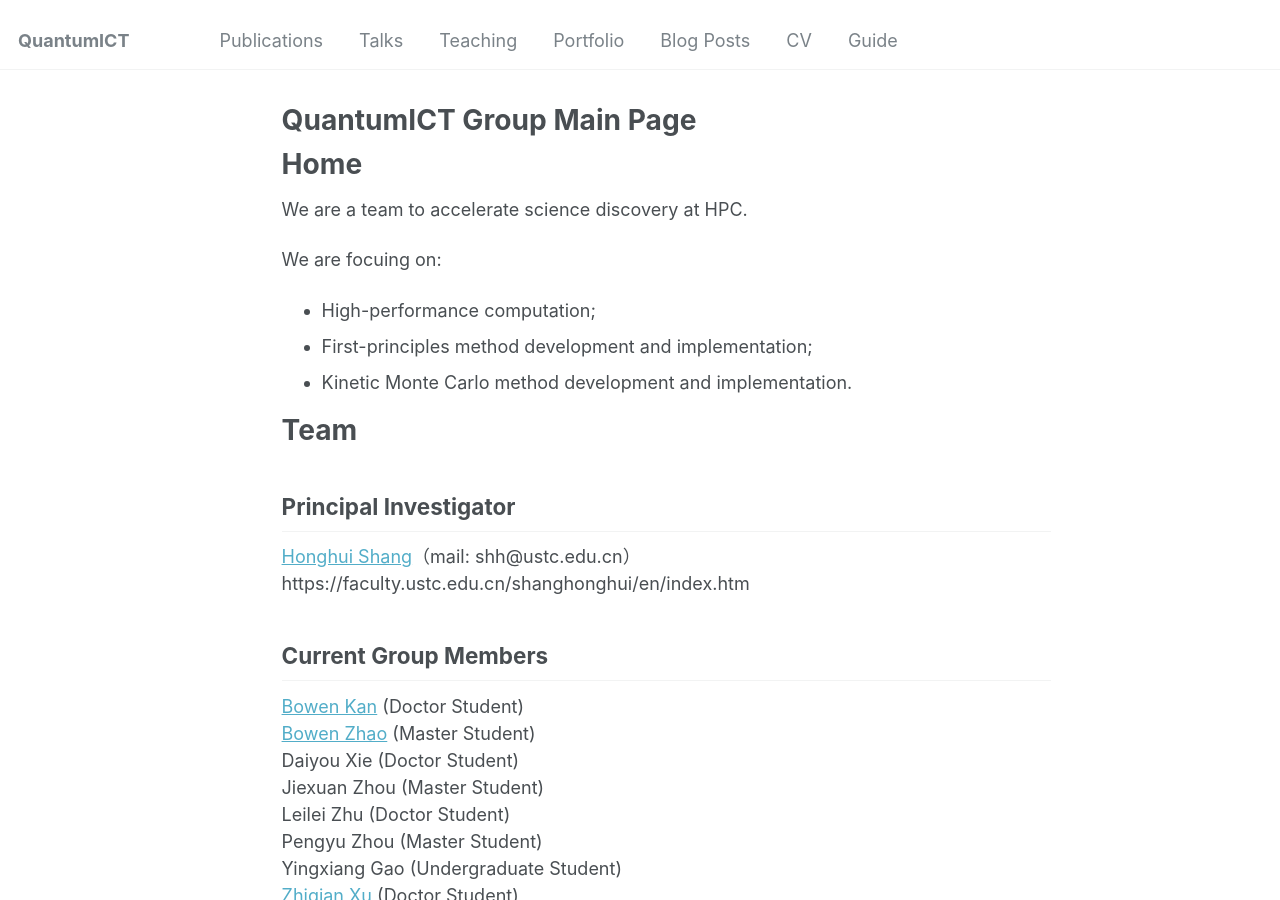
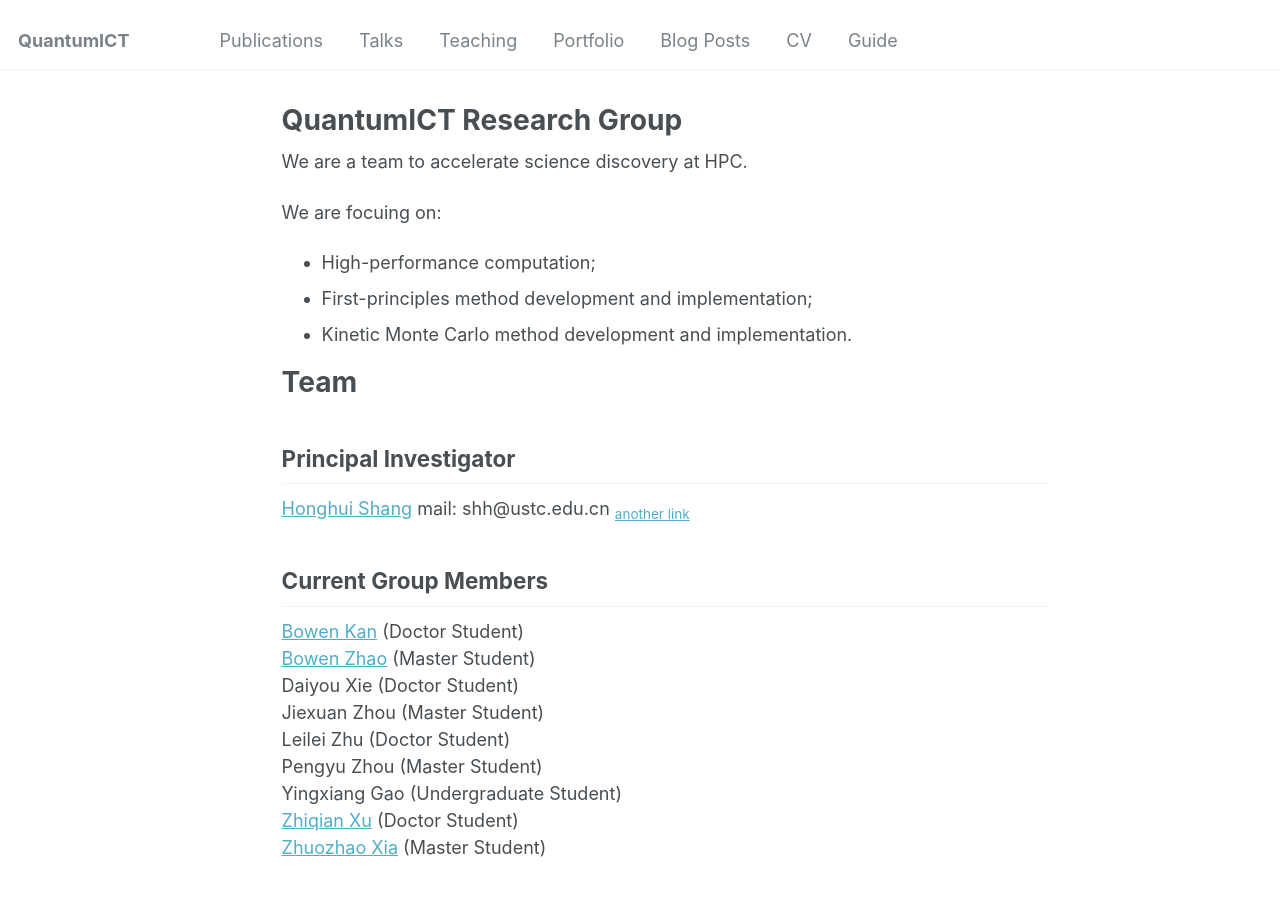
Before and after one commit to QuantumICT/mainpage-old, a Jekyll site: the page built from _pages/about.md, in a window 1280 px wide and 900 px high. Built offline with Jekyll 4.4.1, drawn with Linux system fonts in a browser that asks for light colours.

Commit message:
Update about.md

```diff
--- a/_pages/about.md
+++ b/_pages/about.md
@@ -1,13 +1,12 @@
 ---
 permalink: /
-title: "QuantumICT Group Main Page"
+title: "QuantumICT Research Group"
 author_profile: false
 redirect_from:
   - /about/
   - /about.html
 ---
 
-# Home
 We are a team to accelerate science discovery at HPC.
 
 We are focuing on:
@@ -20,8 +19,8 @@ We are focuing on:
 
 ## Principal Investigator
 
-[Honghui Shang](http://www.hfnl.ustc.edu.cn/detail?id=21014)（mail: shh@ustc.edu.cn）
-https://faculty.ustc.edu.cn/shanghonghui/en/index.htm
+[Honghui Shang](http://www.hfnl.ustc.edu.cn/detail?id=21014) mail: shh@ustc.edu.cn <sub>[another link](https://faculty.ustc.edu.cn/shanghonghui/en/index.htm)</sub>
+
 
 ## Current Group Members
 [Bowen Kan](/member/bowenkan) (Doctor Student)
```
